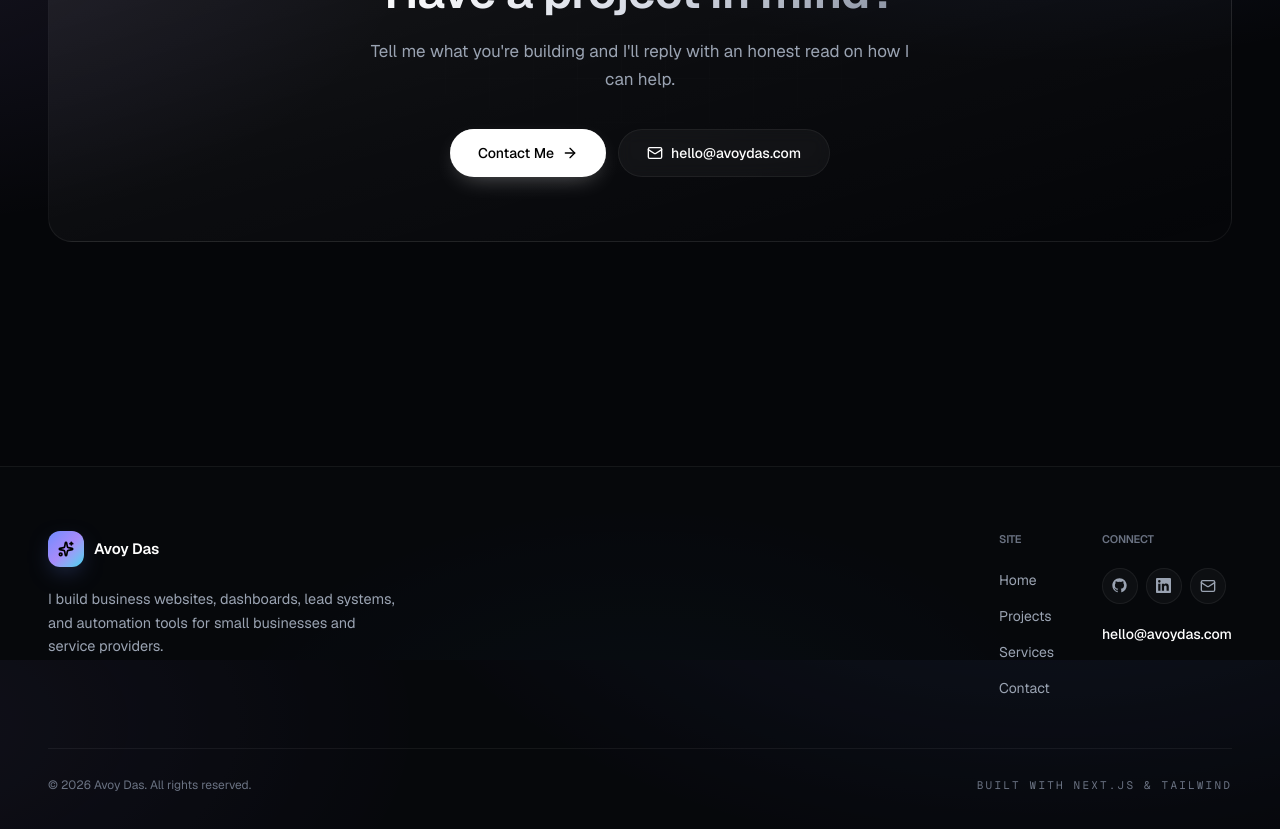
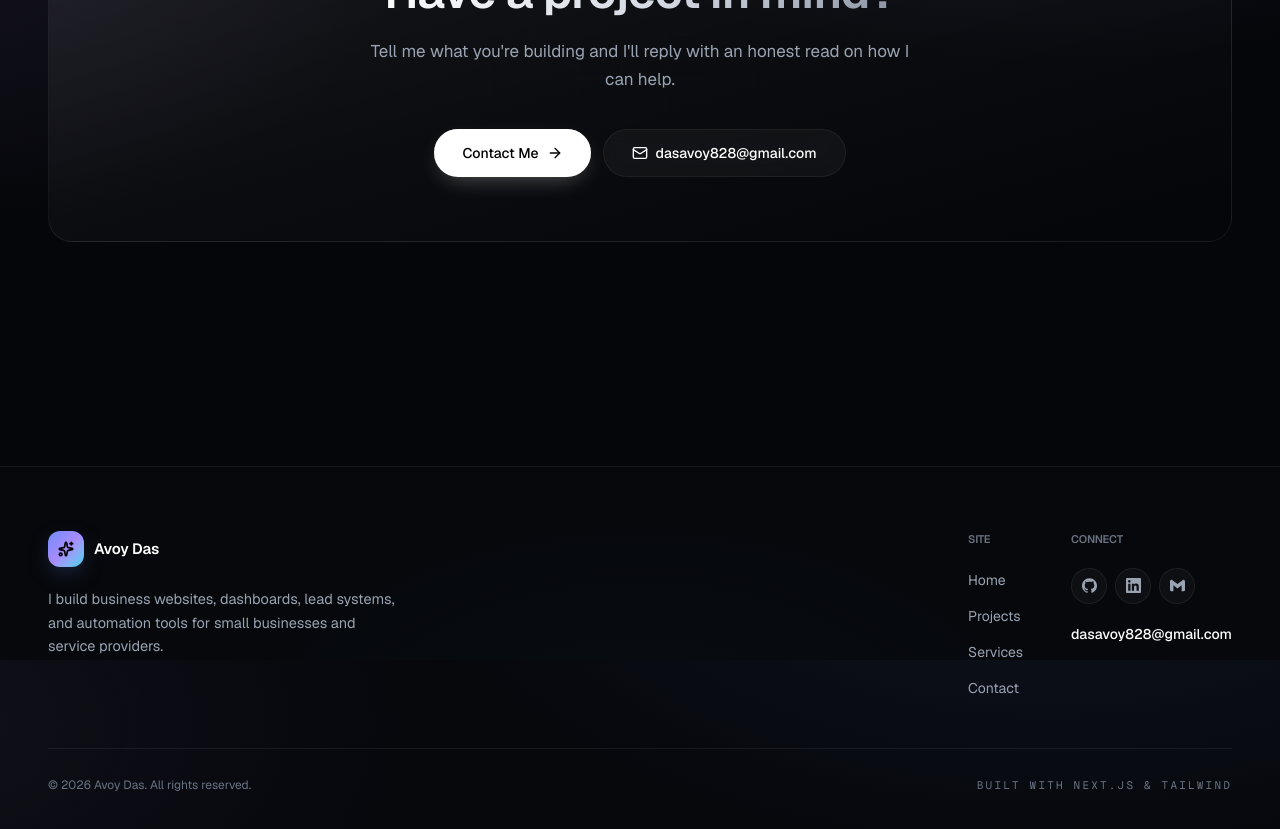
Before and after one commit to Avoy22/avoy-portfolio, a Next.js app: page / in a window 1280 px wide. Shown: the part 4940-5769 px from the top of the page. Built offline with nearby package versions, Linux system fonts and the light colour scheme.

Commit message:
Update portfolio social links

```diff
--- a/src/components/layout/Footer.tsx
+++ b/src/components/layout/Footer.tsx
@@ -1,7 +1,7 @@
 import Link from "next/link";
-import { Mail, Sparkles } from "lucide-react";
+import { Sparkles } from "lucide-react";
 import { Container } from "@/components/ui/Container";
-import { GithubIcon, LinkedinIcon } from "@/components/ui/BrandIcons";
+import { GithubIcon, GmailIcon, LinkedinIcon } from "@/components/ui/BrandIcons";
 import { site } from "@/data/site";
 
 export function Footer() {
@@ -53,8 +53,8 @@ export function Footer() {
                 <SocialLink href={site.social.linkedin} label="LinkedIn">
                   <LinkedinIcon size={15} />
                 </SocialLink>
-                <SocialLink href={site.social.email} label="Email">
-                  <Mail className="h-4 w-4" />
+                <SocialLink href={site.social.email} label="Email Avoy">
+                  <GmailIcon size={15} />
                 </SocialLink>
               </div>
               <a
--- a/src/components/ui/BrandIcons.tsx
+++ b/src/components/ui/BrandIcons.tsx
@@ -1,32 +1,41 @@
-type IconProps = React.SVGProps<SVGSVGElement> & { size?: number };
+import { SiGithub, SiGmail } from "react-icons/si";
+import type { IconBaseProps } from "react-icons";
 
-const base = (size: number) => ({
-  width: size,
-  height: size,
-  viewBox: "0 0 24 24",
-  fill: "currentColor",
-  "aria-hidden": true,
-});
+type IconProps = IconBaseProps & { size?: number };
 
 export function GithubIcon({ size = 16, ...props }: IconProps) {
-  return (
-    <svg {...base(size)} {...props}>
-      <path d="M12 .5C5.65.5.5 5.65.5 12c0 5.08 3.29 9.39 7.86 10.91.58.11.79-.25.79-.55 0-.27-.01-1-.02-1.96-3.2.69-3.87-1.54-3.87-1.54-.52-1.32-1.27-1.67-1.27-1.67-1.04-.71.08-.7.08-.7 1.15.08 1.76 1.18 1.76 1.18 1.02 1.75 2.68 1.25 3.34.96.1-.74.4-1.25.72-1.54-2.55-.29-5.24-1.27-5.24-5.66 0-1.25.45-2.27 1.18-3.07-.12-.29-.51-1.46.11-3.04 0 0 .96-.31 3.16 1.17a10.92 10.92 0 0 1 5.74 0c2.2-1.48 3.16-1.17 3.16-1.17.62 1.58.23 2.75.11 3.04.74.8 1.18 1.82 1.18 3.07 0 4.4-2.69 5.37-5.25 5.65.41.36.78 1.06.78 2.13 0 1.54-.01 2.78-.01 3.16 0 .31.21.67.8.55C20.21 21.39 23.5 17.07 23.5 12 23.5 5.65 18.35.5 12 .5Z" />
-    </svg>
-  );
+  return <SiGithub aria-hidden={true} focusable={false} size={size} {...props} />;
 }
 
 export function LinkedinIcon({ size = 16, ...props }: IconProps) {
   return (
-    <svg {...base(size)} {...props}>
+    <svg
+      width={size}
+      height={size}
+      viewBox="0 0 24 24"
+      fill="currentColor"
+      aria-hidden={true}
+      {...props}
+    >
       <path d="M20.45 20.45h-3.55v-5.57c0-1.33-.03-3.04-1.85-3.04-1.85 0-2.13 1.45-2.13 2.95v5.66H9.36V9h3.41v1.56h.05c.47-.9 1.64-1.85 3.37-1.85 3.6 0 4.27 2.37 4.27 5.46v6.28ZM5.34 7.43a2.06 2.06 0 1 1 0-4.12 2.06 2.06 0 0 1 0 4.12ZM7.12 20.45H3.56V9h3.56v11.45ZM22.22 0H1.77C.79 0 0 .77 0 1.72v20.56C0 23.23.79 24 1.77 24h20.45c.98 0 1.78-.77 1.78-1.72V1.72C24 .77 23.2 0 22.22 0Z" />
     </svg>
   );
 }
 
+export function GmailIcon({ size = 16, ...props }: IconProps) {
+  return <SiGmail aria-hidden={true} focusable={false} size={size} {...props} />;
+}
+
 export function XIcon({ size = 16, ...props }: IconProps) {
   return (
-    <svg {...base(size)} {...props}>
+    <svg
+      width={size}
+      height={size}
+      viewBox="0 0 24 24"
+      fill="currentColor"
+      aria-hidden={true}
+      {...props}
+    >
       <path d="M18.244 2H21l-6.52 7.45L22 22h-6.84l-4.78-6.26L4.8 22H2.04l6.97-7.96L2 2h6.91l4.34 5.74L18.24 2Zm-2.4 18h1.84L7.27 4H5.34l10.5 16Z" />
     </svg>
   );
--- a/src/data/site.ts
+++ b/src/data/site.ts
@@ -5,15 +5,15 @@ export const site = {
   headline: "AI Automation & Full-Stack Web Developer",
   subheadline:
     "I build business websites, dashboards, lead systems, and automation tools for small businesses and service providers.",
-  email: "hello@avoydas.com",
+  email: "dasavoy828@gmail.com",
   location: "Remote · Available worldwide",
   domain: "avoydas.com",
   url: "https://avoydas.com",
   ogImage: "/og.png",
   social: {
-    github: "https://github.com/avoydas",
-    linkedin: "https://www.linkedin.com/in/avoydas",
-    email: "mailto:hello@avoydas.com",
+    github: "https://github.com/Avoy22",
+    linkedin: "https://www.linkedin.com/in/aboy-chandra-das-s22",
+    email: "mailto:dasavoy828@gmail.com",
   },
   nav: [
     { label: "Home", href: "/" },
```
